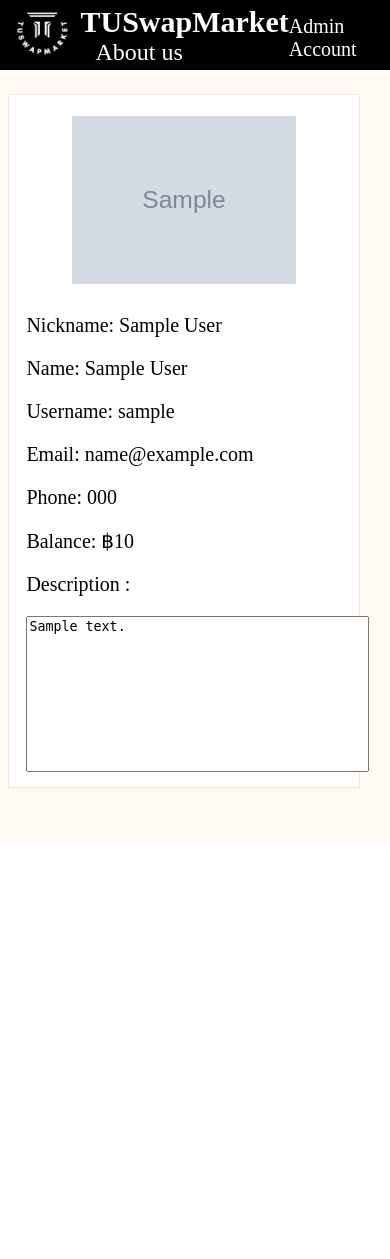
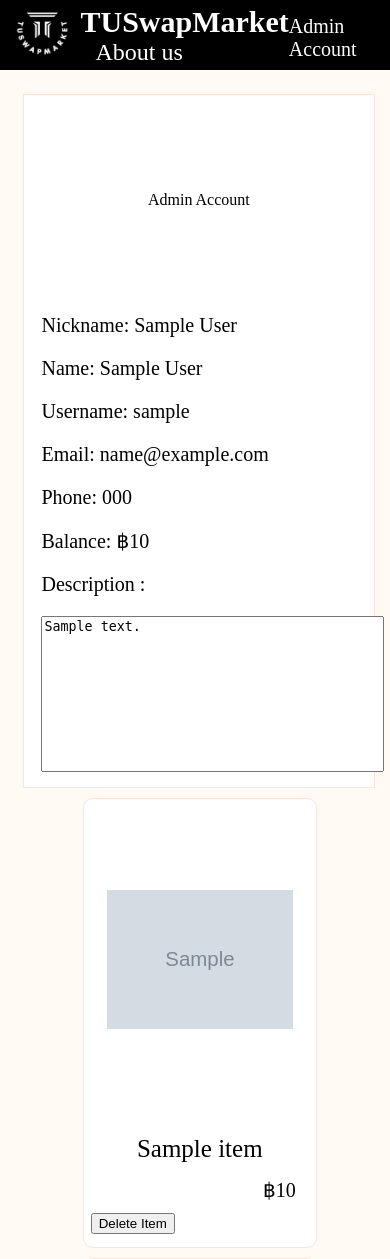
Before and after one commit to 6410685090/TUSwapMarket, a Django app: page /profile in a window 390 px wide. Shown: the top 1259 px of the page. Before the commit the page ends 788 px from the top, so only its background shows below. Run offline with Django 4.2, Linux system fonts and the light colour scheme; a user stored in the database is signed in; tables that the repository leaves empty hold one stand-in row (values such as "Sample post"); grey boxes marked "Sample" are stand-in pictures.

Commit message:
profile responsive

```diff
--- a/user/static/user/css/profile.css
+++ b/user/static/user/css/profile.css
@@ -191,6 +191,124 @@
     }
 }
 
-@media only screen and (max-width: 700px) {
-    /* TODO : hide sidebar */
+@media only screen and (max-width: 501px) {
+    .hide{
+        display: none;
+    }
+
+    .main {
+        display: flex;
+        flex-direction: column;
+        align-items: center;
+        z-index: -2;
+    }
+
+    .pic {
+        height: 168px;
+        object-fit: contain;
+
+    }
+
+    .picbg {
+        display: flex;
+        align-items: center;
+        justify-content: center;
+        height: 20vh;
+        width: 350px;
+        background-color: white;
+        margin-top: 20px;
+    }
+
+    .side{
+        position: relative;
+    }
+
+    .content{
+        display: flex;
+        background-color: rgb(255, 250, 244);
+        width: 75%;
+        height: auto;
+        min-height: 500px;
+        margin-top: calc(10vh + 10px);
+        margin-left: 20%;
+        flex-direction: row;
+        flex-wrap: wrap;
+        justify-content: flex-start;
+        align-items: stretch;
+        box-sizing: border-box;
+        margin-right: 10px;
+    }
+
+
+    .boxitem{
+        background-color: white;
+        display: flex;
+        flex-direction: column;
+        align-items: center;
+        position: relative;
+        text-align: center;
+        text-decoration: none;
+        padding-top: 15px;
+        height: 450px;
+        width: 80%;
+        margin-bottom: 10px;
+        margin-right: 10px;
+        box-sizing: border-box;
+        border: 1px solid rgb(255, 227, 216);
+        border-radius: 10px;
+    }
+
+    .ipic {
+        max-height: 270px;
+        max-width: 480px;
+        width: 100%;
+        height: auto;
+        vertical-align: top;
+        object-fit: contain;
+    }
+
+    .ibcpic {
+        display: flex;
+        justify-content: center;
+        text-align: center;
+        margin-top: 10px;
+        background-color: white;
+        width: 80%;
+        max-width: 480px;
+        height: 65%;
+    }
+
+
+    .namecontainer {
+        position: absolute;
+        text-decoration: none;
+        width: 90%;
+        bottom: 10vh;
+    }
+
+    .name {
+        bottom: 20%;
+        overflow: hidden;
+        font-size: 25px;
+        text-align: center;
+        color: black;
+        white-space: nowrap;
+        margin-top: 20px;
+    }
+
+    .price{
+        position: absolute;
+        bottom: 10%;
+        right: 20px;
+        font-size: 20px;
+        text-align: start;
+        color: black;
+    }
+
+    .delete{
+        position: absolute;
+        left: 3%;
+        bottom: 3%;
+    }
+
 }
--- a/user/templates/user/profile.html
+++ b/user/templates/user/profile.html
@@ -8,7 +8,13 @@
 {% block body %}
 <div class="main">
     <div class="side">
-        <div class="picbg"><img src="{{ user.userpicture.url }}" alt="User Picture" class="pic"></div>
+        <div class="picbg">
+            {% if user.is_staff %}
+            <div>Admin Account</div>
+            {% else %}
+            <img src="{{ user.userpicture.url }}" alt="User Picture" class="pic">
+            {% endif %}
+        </div>
         <div class="inside">
             <div class="text">
                 {% if user.displayname != None %}
```
